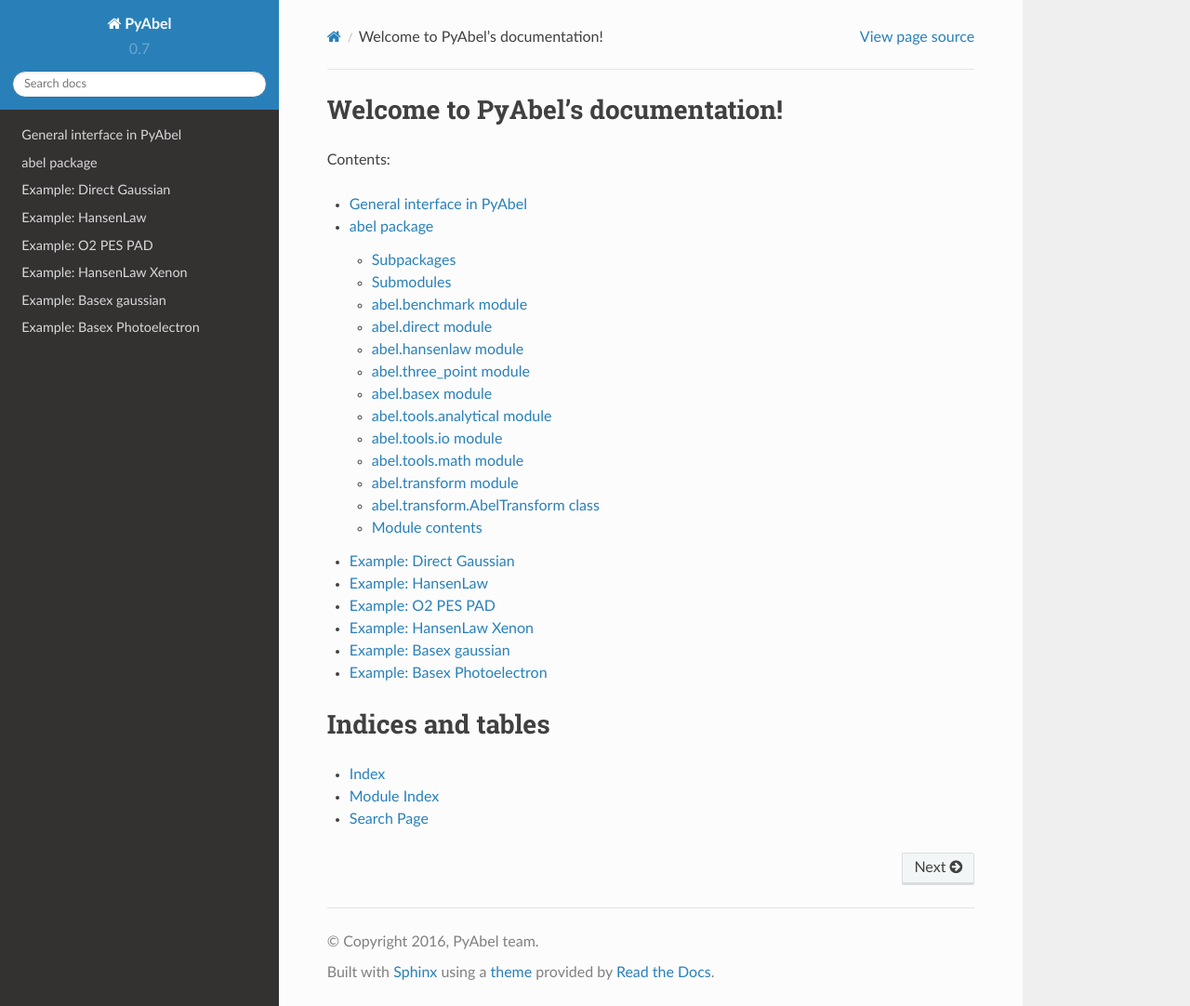
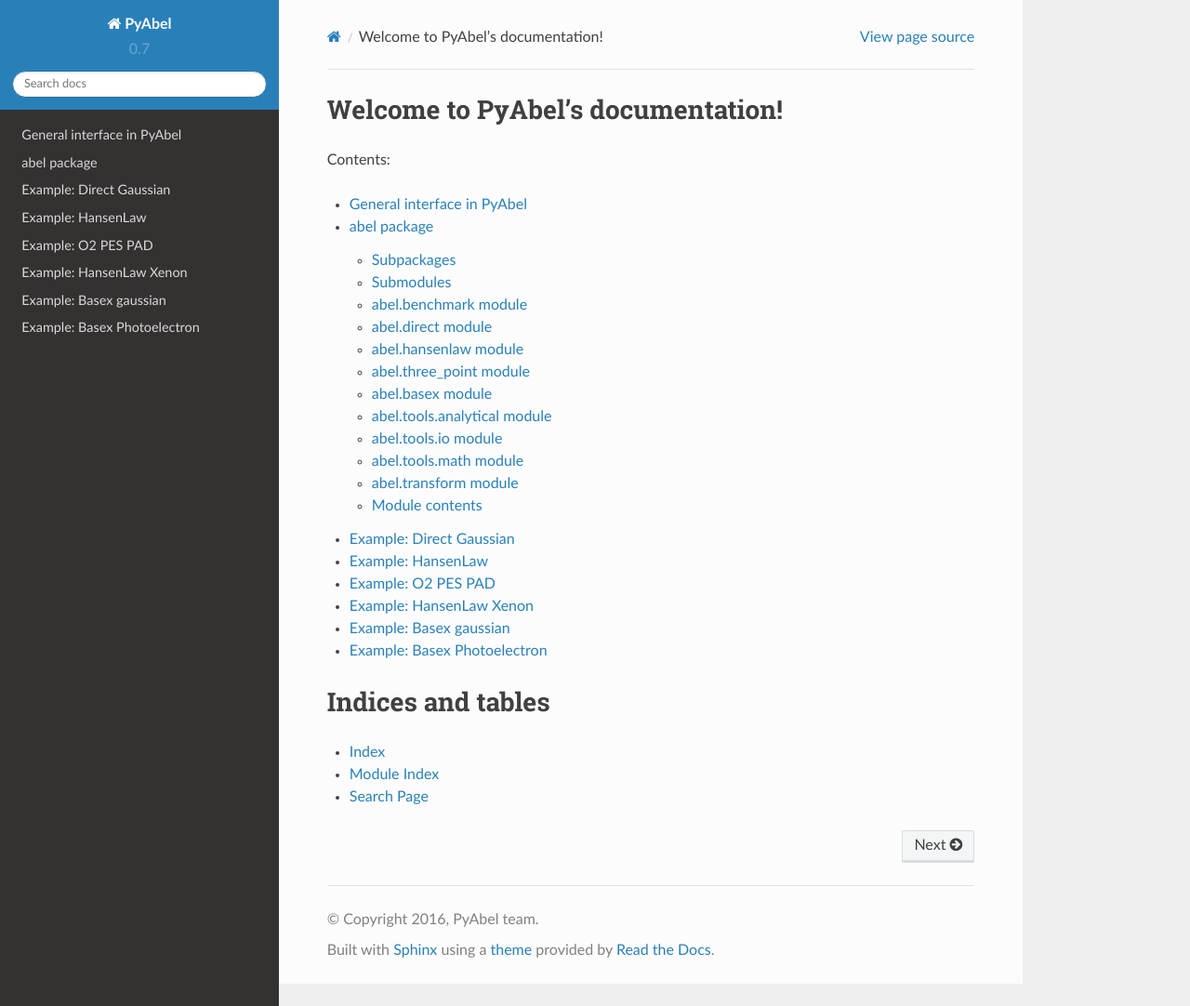
Before and after one commit to PyAbel/PyAbel, a Sphinx documentation site: the page built from doc/index.rst, in a window 1280 px wide and 1082 px high. Shown: the whole window at 93% size. Built offline with Sphinx 7.4.7 and the Read the Docs theme 2.0.0, drawn with Linux system fonts in a browser that asks for light colours; pages that are not in the unit, such as notebooks, are missing from menus.

Commit message:
Removed extraneous entry from abel.rst

```diff
--- a/doc/abel.rst
+++ b/doc/abel.rst
@@ -86,15 +86,6 @@
     :undoc-members:
     :show-inheritance:
 
-abel.transform.AbelTransform class
-----------------------------------
-
-.. autoclass:: abel.transform.AbelTransform
-    :members:
-    :special-members:
-    :undoc-members:
-    :show-inheritance:
-
 
 Module contents
 ---------------
```
